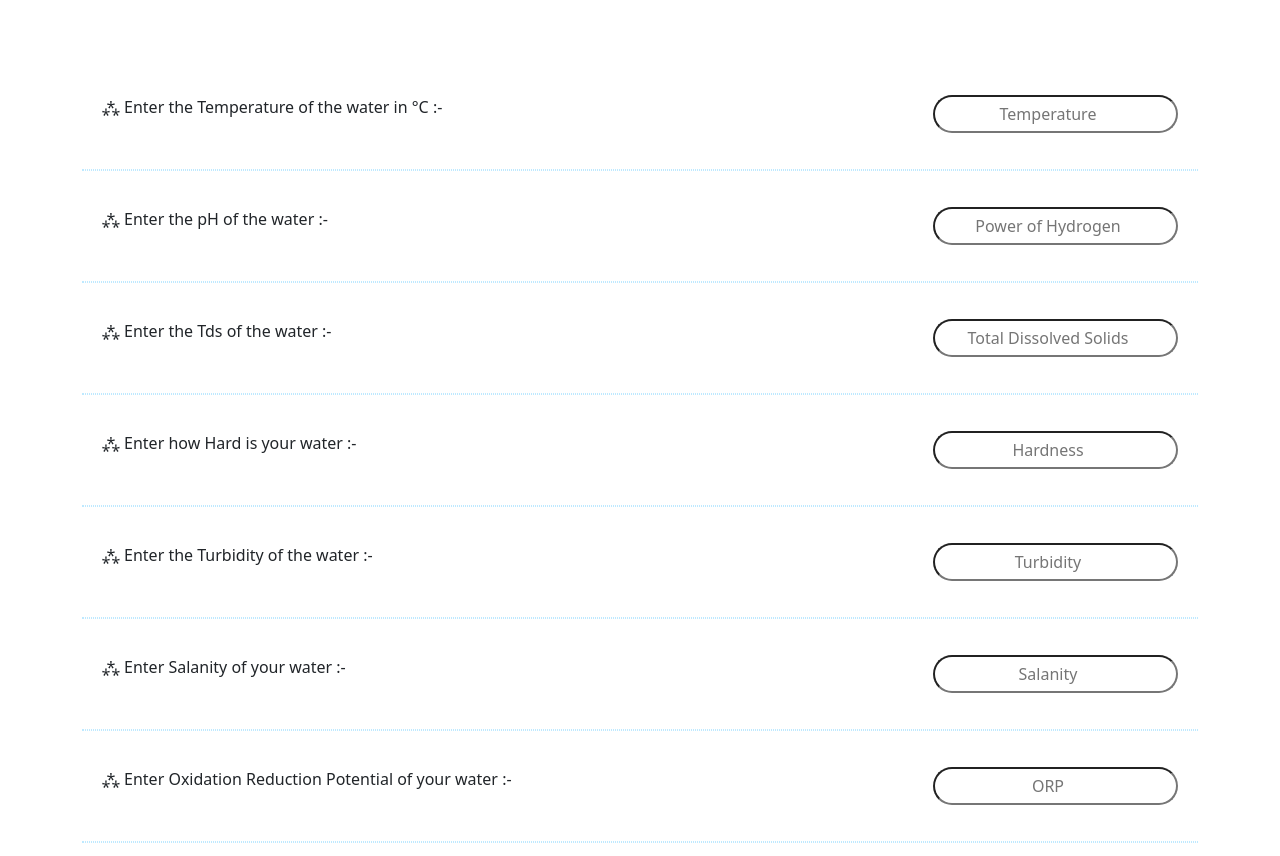
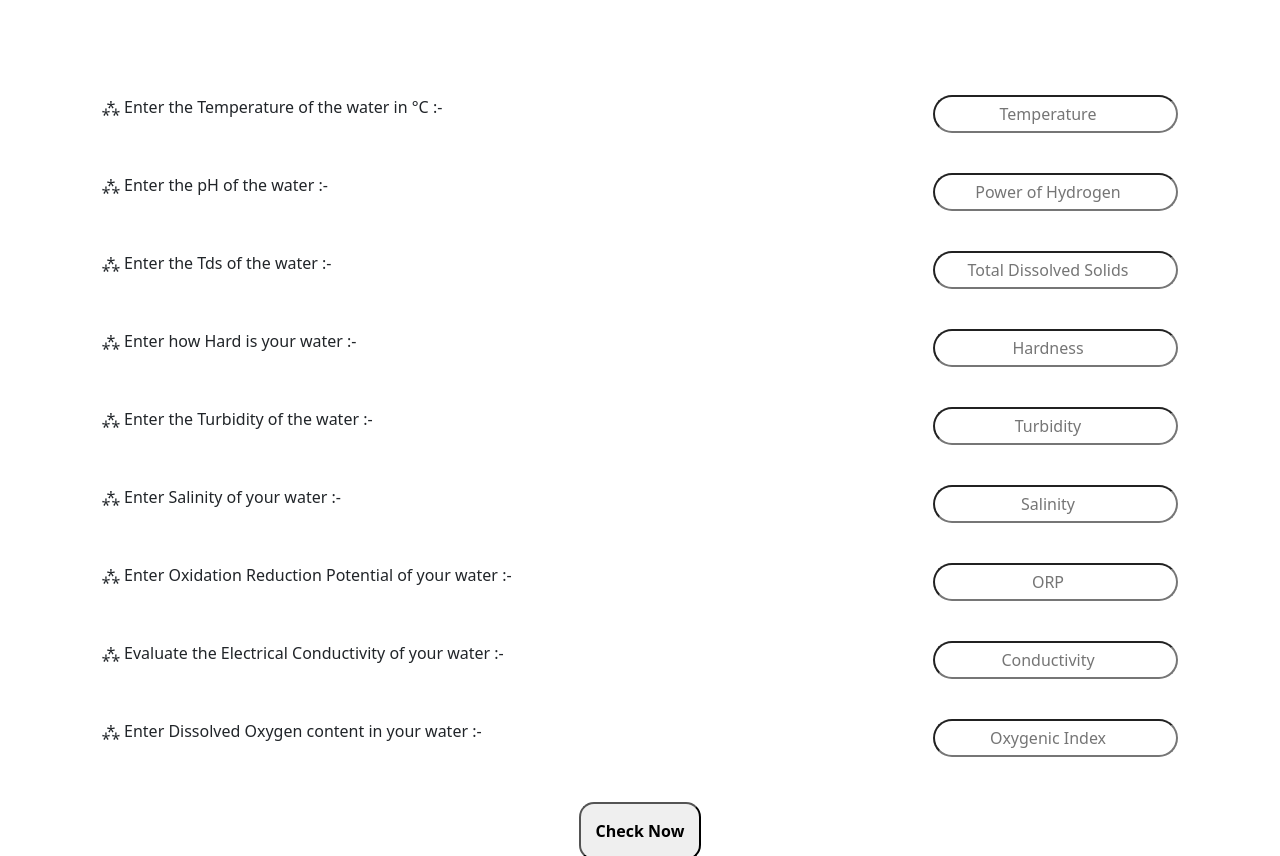
Before and after one commit to Hero-Harshit/Water-Quality-Checker, a plain HTML site: page index.html in a window 1280 px wide. Shown: the part 109-965 px from the top of the page. Drawn offline with nearby package versions, Linux system fonts and the light colour scheme.

Commit message:
Switched from p -> label & some other UI improvements.

```diff
--- a/index.html
+++ b/index.html
@@ -38,57 +38,50 @@
 
 
     <div class="parameter">
-        <p> ⁂ Enter the Temperature of the water in °C :- <input class="box" type="number" id="temp_input" placeholder="Temperature"/> </p>
-        <hr style="border: 1px dotted #00aaff;">
+        <label for="temp_input"> ⁂ Enter the Temperature of the water in °C :- </label>
+        <input class="box" type="number" id="temp_input" placeholder="Temperature"/>
     </div>
 
+    <div class="parameter">
+        <label for="ph_input"> ⁂ Enter the pH of the water :- </label>
+        <input class="box" type="number" id="ph_input" placeholder="Power of Hydrogen"/>
+    </div>
 
     <div class="parameter">
-        <p> ⁂ Enter the pH of the water :-  <input class="box" type="number" id="ph_input" placeholder="Power of Hydrogen"/> </p>
-        <hr style="border: 1px dotted #00aaff;">
+        <label for="tds_input"> ⁂ Enter the Tds of the water :- </label>
+        <input class="box" type="number" id="tds_input" placeholder="Total Dissolved Solids"/>
     </div>
 
+    <div class="parameter">
+        <label for="hardness_input"> ⁂ Enter how Hard is your water :- </label>
+        <input class="box" type="number" id="hardness_input" placeholder="Hardness"/>
+    </div>
 
     <div class="parameter">
-        <p> ⁂ Enter the Tds of the water :-  <input class="box" type="number" id="tds_input" placeholder="Total Dissolved Solids"/> </p>
-        <hr style="border: 1px dotted #00aaff;">
+        <label for="turbidity_input"> ⁂ Enter the Turbidity of the water :- </label>
+        <input class="box" type="number" id="turbidity_input" placeholder="Turbidity"/>
     </div>
 
+    <div class="parameter">
+        <label for="salinity_input"> ⁂ Enter Salinity of your water :- </label>
+        <input class="box" type="number" id="salinity_input" placeholder="Salinity"/>
+    </div>
 
     <div class="parameter">
-        <p> ⁂ Enter how Hard is your water :-  <input class="box" type="number" id="hardness_input" placeholder="Hardness"/> </p>
-        <hr style="border: 1px dotted #00aaff;">
+        <label for="orp_input"> ⁂ Enter Oxidation Reduction Potential of your water :- </label>
+        <input class="box" type="number" id="orp_input" placeholder="ORP"/>
     </div>
 
+    <div class="parameter">
+        <label for="ec_input"> ⁂ Evaluate the Electrical Conductivity of your water :- </label>
+        <input class="box" type="number" id="ec_input" placeholder="Conductivity"/>
+    </div>
 
     <div class="parameter">
-        <p> ⁂ Enter the Turbidity of the water :- <input class="box" type="number" id="turbidity_input" placeholder="Turbidity"/> </p>
-        <hr style="border: 1px dotted #00aaff;">
+        <label for="do_input"> ⁂ Enter Dissolved Oxygen content in your water :- </label>
+        <input class="box" type="number" id="do_input" placeholder="Oxygenic Index"/>
     </div>
 
-
-    <div class="parameter">
-        <p> ⁂ Enter Salanity of your water :-  <input class="box" type="number" id="salanity_input" placeholder="Salanity"/> </p>
-        <hr style="border: 1px dotted #00aaff;">
-    </div>
-
-
-    <div class="parameter">
-        <p> ⁂ Enter Oxidation Reduction Potential of your water :-  <input class="box" type="number" id="orp_input" placeholder="ORP"/> </p>
-        <hr style="border: 1px dotted #00aaff;">
-    </div>
-
-
-    <div class="parameter">
-        <p> ⁂ Evaluate the Electrical Conductivity of your water :-  <input class="box" type="number" id="ec_input" placeholder="Conductivity"/> </p>
-        <hr style="border: 1px dotted #00aaff;">
-    </div>
-
-
-    <div class="parameter">
-        <p> ⁂ Enter Dissolved Oxygen content in your water :-  <input class="box" type="number"id="do_input" placeholder="Oxygenic Index"/> </p>
-        <hr style="border: 1px dotted #00aaff;">
-    </div>
 
 
     <div class="check_button_card">
--- a/script.js
+++ b/script.js
@@ -5,7 +5,7 @@ document.getElementById("check_button").onclick = () => {
     let tds_value = document.getElementById("tds_input").value;
     let hardness_value = document.getElementById("hardness_input").value;
     let turbidity_value = document.getElementById("turbidity_input").value;
-    let salanity_value = document.getElementById("salanity_input").value;
+    let salanity_value = document.getElementById("salinity_input").value;
     let orp_value = document.getElementById("orp_input").value;
     let ec_value = document.getElementById("ec_input").value;
     let do_value = document.getElementById("do_input").value;
--- a/style.css
+++ b/style.css
@@ -6,13 +6,13 @@
     text-decoration: underline;
 }
 
-.parameter p{
+.parameter {
     padding: 20px;
     display: flex;
     justify-content: space-between;
 }
 
-.parameter p input {
+.parameter input {
     text-align: center;
 }
 
```
Lines whose indentation alone changed are shown as unchanged.
